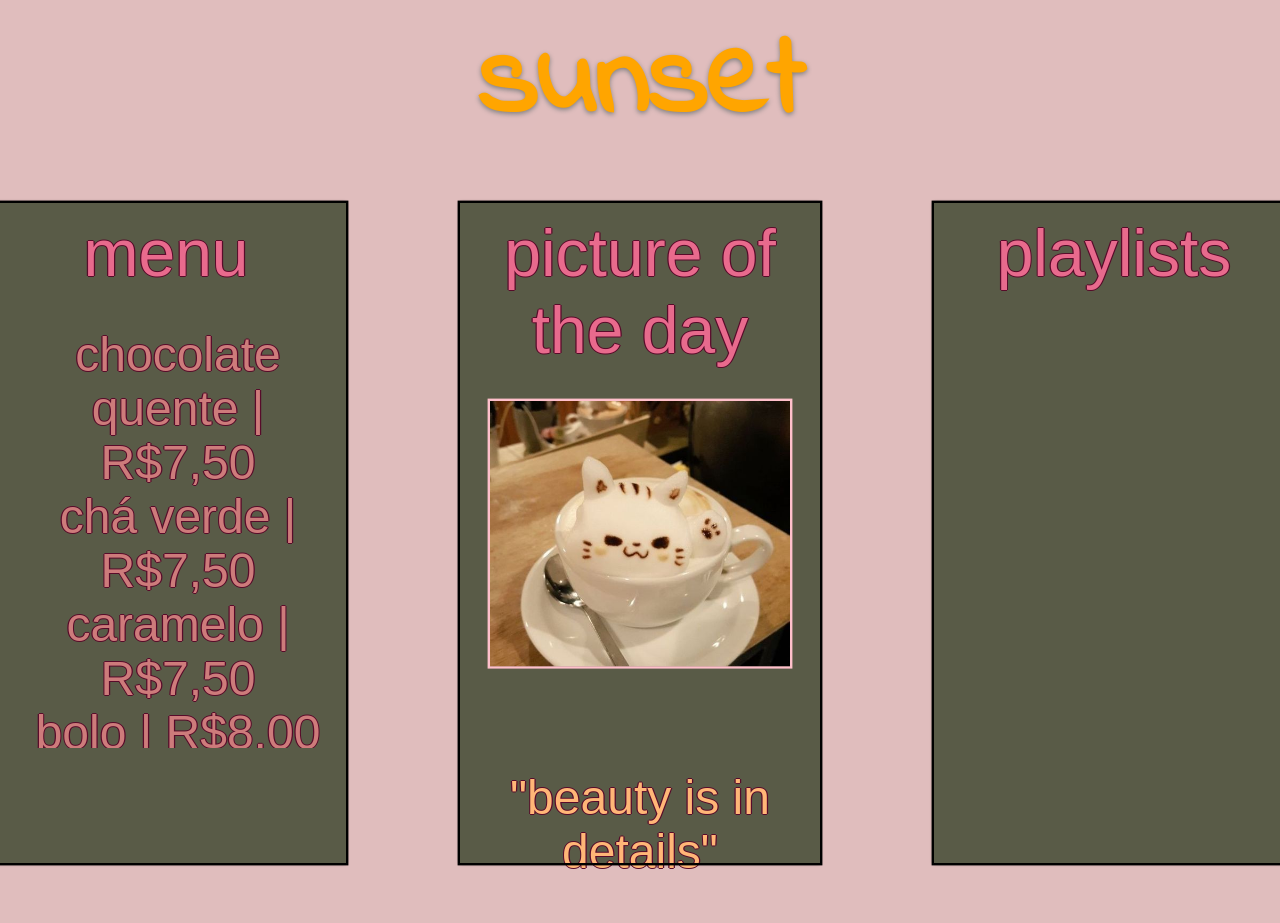
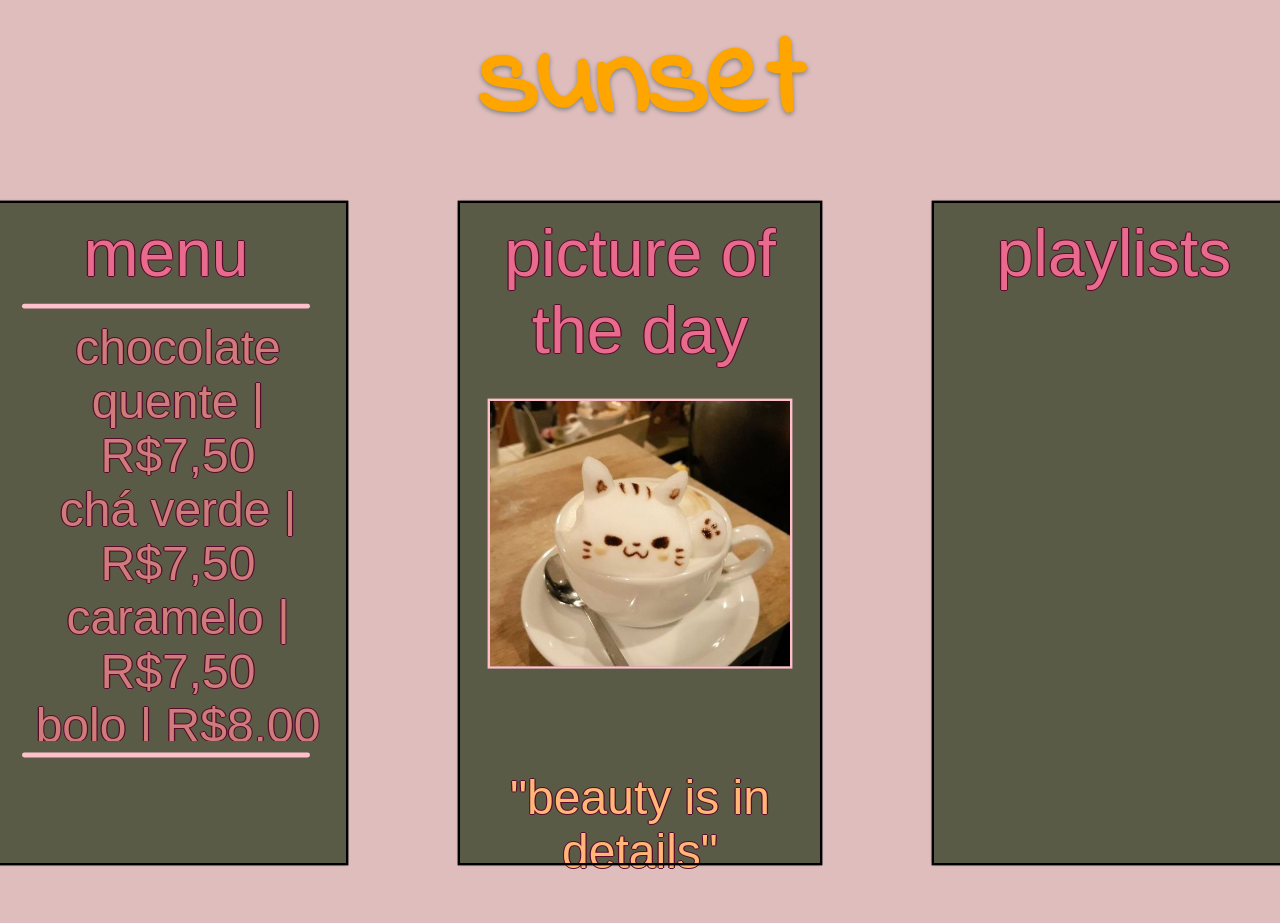
Before and after one commit to licewara/sunsetcoffee, a plain HTML site: page index.html in a window 1280 px wide. Shown: the top 923 px of the page. Drawn offline with Linux system fonts and the light colour scheme; a web font is replaced by a local one.

Commit message:
Added border to menu! Also menu almost finished!

```diff
--- a/index.html
+++ b/index.html
@@ -6,7 +6,6 @@
   <title>SunsetCafe</title>
 
   <link rel="stylesheet" href="style.css">
-  <link rel="reset" href="reset.css">
   <link rel="preconnect" href="https://fonts.googleapis.com">
   <link rel="preconnect" href="https://fonts.gstatic.com" crossorigin>
   <link href="https://fonts.googleapis.com/css2?family=Indie+Flower&family=Just+Another+Hand&display=swap" rel="stylesheet">
@@ -15,14 +14,14 @@
 <body>
 
   <header class = "header">
-    <h1 id="mainText">sunset</h1></div>
+    <h1 id="mainText">sunset</h1>
     <i class="fa-solid fa-sun"></i>
   </header>
 
   <main class="blocks">
     <div id="menu">
       <span class="blocktext">menu</span>
-      <div class="topline"></div>
+      <div class="pinkline"></div>
       <div id="items-menu">
         <ul>
           <li>chocolate quente | R$7,50</li>
@@ -37,7 +36,7 @@
           <li>chocolate | R$3,00</li>
         </ul>
       </div>
-      <div id="bottomline"></div>
+      <div class="pinkline"></div>
     </div>
     <div id="potd">
       <span class="blocktext">picture of the day</span>
--- a/style.css
+++ b/style.css
@@ -55,15 +55,19 @@ h1{
 
 #items-menu{
   max-height: 350px;
-  margin-top: 30px;
+  margin-top: 10px;
   overflow-y: auto;
   font-size: 40px;
   color: #CD7B7B;
 
 }
 
-.topline{
-  max-height: 3px;
+.pinkline{
+  height: 4px;
+  width: 80%;
+  background-color: pink;
+  margin: 10px auto;
+  border-radius: 10px;
 }
 
 ::-webkit-scrollbar{
```
